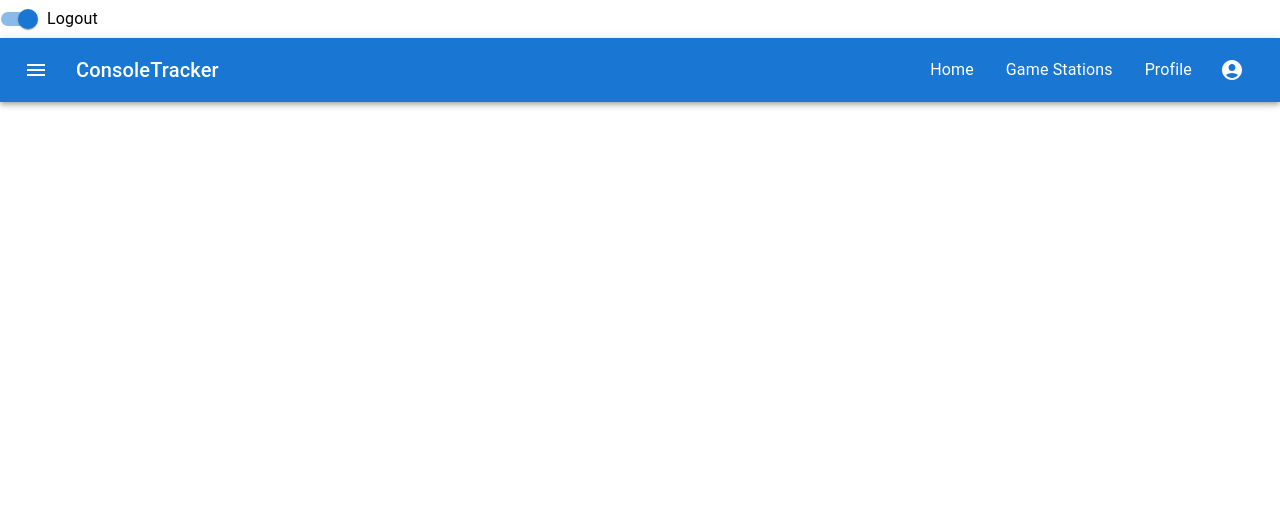
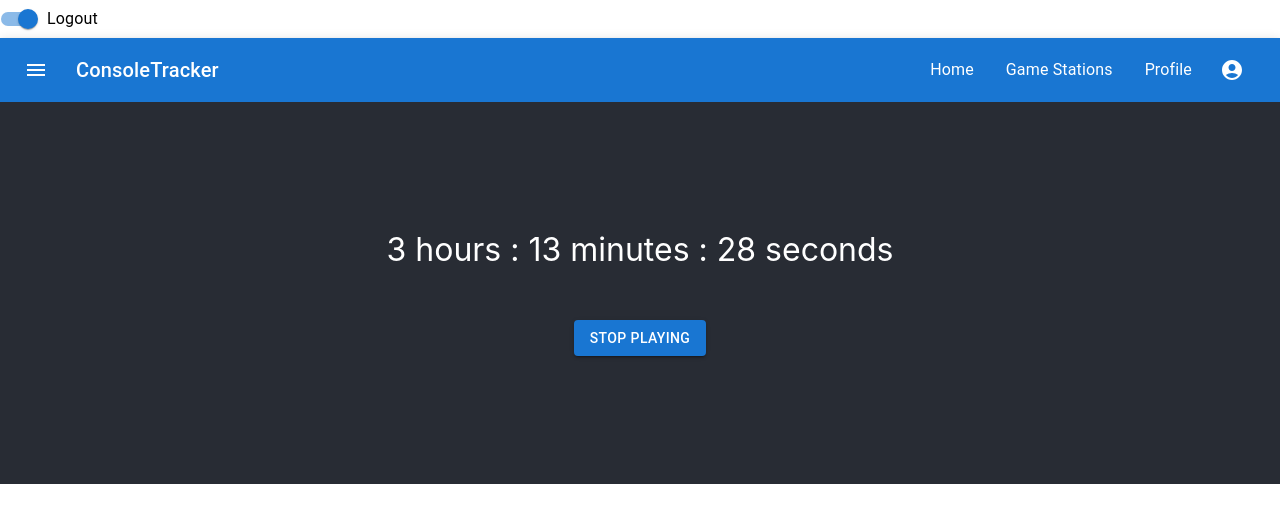
Before and after one commit to ENG4000-Team-A/capstone-project, a React (Create React App) app in the folder project/frontend/: page /timer in a window 1280 px wide. Shown: the top 522 px of the page. Built offline with nearby package versions, Linux system fonts and the light colour scheme.

Commit message:
Timer Page UI
UI for Timer Page created
Countdown is just a placeholder. TimeLeft not yet linked to Model

```diff
--- a/project/frontend/package.json
+++ b/project/frontend/package.json
@@ -10,7 +10,9 @@
     "@testing-library/jest-dom": "^5.16.1",
     "@testing-library/react": "^12.1.2",
     "@testing-library/user-event": "^13.5.0",
+    "bootstrap": "^5.1.3",
     "react": "^17.0.2",
+    "react-bootstrap": "^2.1.1",
     "react-dom": "^17.0.2",
     "react-router-dom": "^6.2.1",
     "react-scripts": "5.0.0",
--- a/project/frontend/src/App.js
+++ b/project/frontend/src/App.js
@@ -4,6 +4,7 @@ import Overview from './components/Overview.js';
 import MachineInfo from './components/MachineInfo.js';
 import TopMenu from './components/TopMenu.js';
 import MachineCard from './components/MachineCard.js';
+import Timer from './components/Timer.js';
 import {
   BrowserRouter as Router,
   Routes,
@@ -19,6 +20,7 @@ function App() {
           <Route path="/" caseSensitive={false} element={<Overview />} />
           <Route path="/machine" caseSensitive={false} element={<MachineInfo />} />
           <Route path="/machine_card" caseSensitive={false} element={<MachineCard />} />
+          <Route path="/timer" caseSensitive={false} element={<Timer />} />
         </Routes>
       </div>
     </Router>
--- /dev/null
+++ b/project/frontend/src/components/Timer.css
@@ -0,0 +1,27 @@
+
+.timer_container {
+    display: flex;
+    font-size: large;
+    justify-content: center;
+    align-items: center;
+    background-color: rgb(40, 44, 52);
+}
+
+.time {
+    margin-top: 10%;
+    margin-bottom: 10%;
+    font-size: xx-large;
+    color: white;
+    justify-content: center;
+    align-items: center;
+}
+
+.button {
+    justify-content: center;
+    align-items: center;
+    display: flex;
+    margin-top: 10%;
+    size: 100px;
+
+
+}
--- /dev/null
+++ b/project/frontend/src/components/Timer.js
@@ -0,0 +1,69 @@
+import React, {useEffect, useState} from 'react'
+import Stack from '@mui/material/Stack'
+import Button from '@mui/material/Button'
+import './Timer.css'
+
+function StopTimer() {
+    /* Functionality to be implemented */
+    console.log(StopTimer);
+}
+function Timer() {
+    /* Placeholder code from (https://www.w3schools.com/js/js_dates.asp) to confirm timer works. Replace to calculate time left when linked to model -Chandler*/
+    const calculateTimeLeft = () => {
+        let year = new Date().getFullYear();
+        const difference = +new Date(`${year}-10-1`) - +new Date();
+        let timeLeft = {};
+
+        if (difference > 0) {
+          timeLeft = {
+            days: Math.floor(difference / (1000 * 60 * 60 * 24)),
+            hours: Math.floor((difference / (1000 * 60 * 60)) % 24),
+            minutes: Math.floor((difference / 1000 / 60) % 60),
+            seconds: Math.floor((difference / 1000) % 60),
+          };
+        }
+
+        return timeLeft;
+      };
+
+      const [timeLeft, setTimeLeft] = useState(calculateTimeLeft());
+      const [year] = useState(new Date().getFullYear());
+
+      useEffect(() => {
+        setTimeout(() => {
+          setTimeLeft(calculateTimeLeft());
+        }, 1000);
+      });
+
+      const timerComponents = [];
+
+      Object.keys(timeLeft).forEach((interval) => {
+        if (!timeLeft[interval]) {
+          return;
+        }
+
+        timerComponents.push(
+          <span>
+            {timeLeft[interval]} {interval}{" "}
+          </span>
+        );
+      });
+    /* End of placeholder code */
+    return (
+
+        <div className='timer_container'>
+
+            <div className='time'>
+                {timerComponents[1]}: {timerComponents[2]} : {timerComponents[3]}
+                <div className='button'>
+                    <Button variant="contained" onClick={StopTimer}>
+                       STOP PLAYING
+                    </Button>
+                </div>
+            </div>
+
+        </div>
+    )
+}
+
+export default Timer;
```
Also changed, not shown: 2 other files (tests, documents, lock files or other folders).
